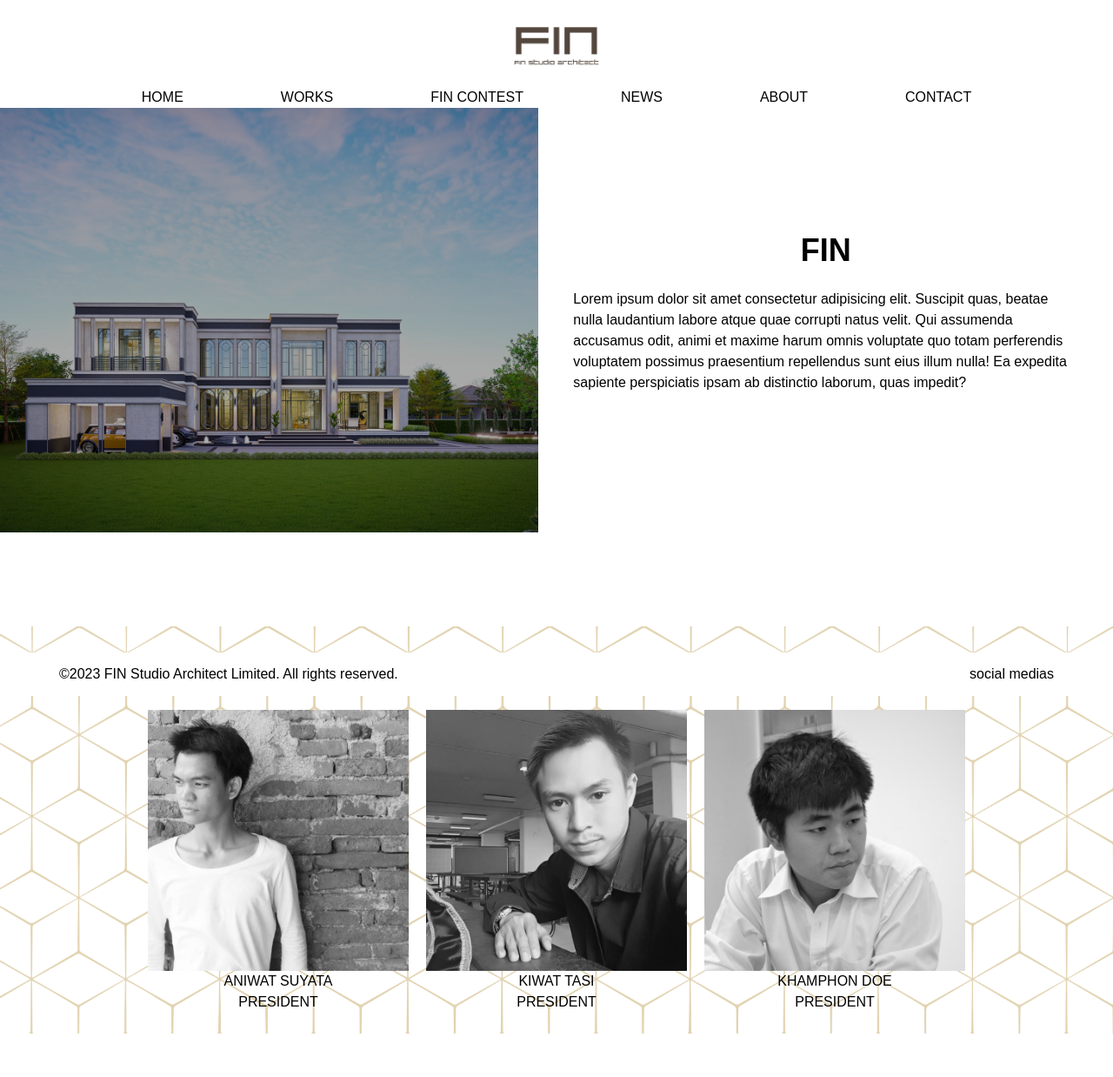
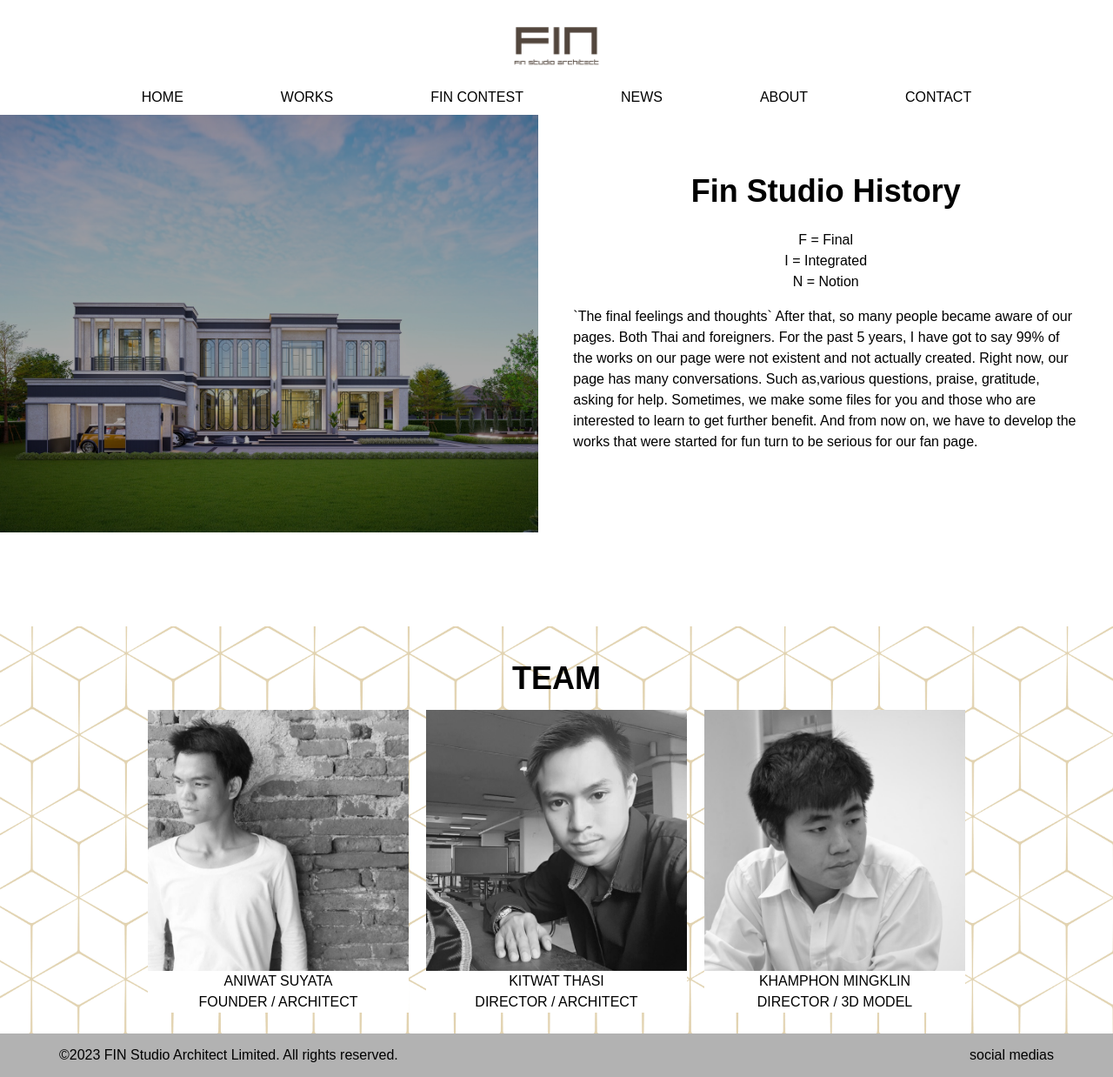
Before and after one commit to thanatP-Bz/fin-studio, a Next.js app: page /about in a window 1280 px wide. Shown: the whole page at 87% size. Built offline with nearby package versions, Linux system fonts and the light colour scheme; a web font is replaced by a local one.

Commit message:
addContact

```diff
--- a/src/app/about/page.jsx
+++ b/src/app/about/page.jsx
@@ -11,14 +11,25 @@ const About = () => {
         <div className="about-img flex h-[50%] w-full items-center justify-center overflow-hidden bg-cover md:h-[70%]"></div>
 
         <div className=" flex h-[50%] w-full flex-col items-center justify-start gap-y-0 p-5 md:h-[70%] md:justify-center md:gap-x-4 md:gap-y-6 md:p-10">
-          <h1 className="text-2xl font-bold md:text-4xl">FIN</h1>
+          <h1 className="text-2xl font-bold md:text-4xl">Fin Studio History</h1>
           <p>
-            Lorem ipsum dolor sit amet consectetur adipisicing elit. Suscipit
-            quas, beatae nulla laudantium labore atque quae corrupti natus
-            velit. Qui assumenda accusamus odit, animi et maxime harum omnis
-            voluptate quo totam perferendis voluptatem possimus praesentium
-            repellendus sunt eius illum nulla! Ea expedita sapiente perspiciatis
-            ipsam ab distinctio laborum, quas impedit?
+            <div className="mb-4 text-center">
+              F = Final
+              <br />
+              I = Integrated
+              <br />
+              N = Notion
+              <br />
+            </div>
+            `The final feelings and thoughts` After that, so many people became
+            aware of our pages. Both Thai and foreigners. For the past 5 years,
+            I have got to say 99% of the works on our page were not existent and
+            not actually created. Right now, our page has many conversations.
+            Such as,various questions, praise, gratitude, asking for help.
+            Sometimes, we make some files for you and those who are interested
+            to learn to get further benefit. And from now on, we have to develop
+            the works that were started for fun turn to be serious for our fan
+            page.
           </p>
         </div>
       </div>
@@ -27,24 +38,24 @@ const About = () => {
       <div className="team-img mx-auto mt-[10%] w-full  bg-red-200 py-6 text-center uppercase md:my-0">
         <h1 className="p-4 text-2xl font-bold md:text-4xl">team</h1>
         <div className="flex flex-col items-center justify-center gap-5 md:flex-row md:items-start">
-          <div>
+          <div className="bg-white">
             <Image src={aniwat} width={300} height={300} alt="aniwat" />
 
             <h1>Aniwat Suyata</h1>
-            <p>president</p>
+            <p>Founder / Architect</p>
           </div>
 
-          <div>
+          <div className="bg-white">
             <Image src={kitwat} width={300} height={300} alt="kitwat" />
-            <h1>Kiwat Tasi</h1>
-            <p>president</p>
+            <h1>Kitwat Thasi</h1>
+            <p>Director / Architect</p>
           </div>
 
-          <div>
+          <div className="bg-white">
             <Image src={kamphon} width={300} height={300} alt="kamphon" />
 
-            <h1>Khamphon Doe</h1>
-            <p>president</p>
+            <h1>Khamphon Mingklin</h1>
+            <p>Director / 3D model</p>
           </div>
         </div>
       </div>
--- a/src/app/contact/page.jsx
+++ b/src/app/contact/page.jsx
@@ -1,7 +1,37 @@
 import React from "react";
 
 const Contact = () => {
-  return <></>;
+  return (
+    <>
+      <div className="flex h-[90vh] w-screen flex-col items-center justify-center md:flex-row">
+        <div className=" flex h-[50%] w-full flex-col items-center justify-start gap-y-0 p-5 md:h-[70%] md:justify-center md:gap-x-4 md:gap-y-6 md:p-10">
+          <h1 className="text-2xl font-bold md:text-4xl">Contact</h1>
+          <p>
+            FIN STUDIO ARCHITECT LIMITED
+            <br />
+            159/191 SAMMAKORN AVENUE CHAIYAPHRUEK-WONGWAEN, LAM PHO, BANG BUA
+            THONG DISTRICT, NONTHABURI 11110, THAILAND
+            <br />
+            T : 081 924 3132 , 080 125 1848 , 086 135 5715
+            <br />
+            FACEBOOK PAGE : Fin Studio Architect E :
+            finstudioarchitect@gmail.com
+          </p>
+        </div>
+
+        <div className="flex h-[50%] w-full items-center justify-center overflow-hidden bg-cover md:h-[70%]">
+          <iframe
+            src="https://www.google.com/maps/embed?pb=!1m18!1m12!1m3!1d15490.467505245035!2d100.438514310702!3d13.921833811271211!2m3!1f0!2f0!3f0!3m2!1i1024!2i768!4f13.1!3m3!1m2!1s0x30e2857afab65b13%3A0xd9efdb3a1c55c3b9!2z4Liq4Lix4Lih4Lih4Liy4LiB4Lij!5e0!3m2!1sen!2sus!4v1687573549858!5m2!1sen!2sus"
+            width="700"
+            height="450"
+            allowfullscreen=""
+            loading="lazy"
+            referrerpolicy="no-referrer-when-downgrade"
+          ></iframe>
+        </div>
+      </div>
+    </>
+  );
 };
 
 export default Contact;
--- a/src/app/globals.css
+++ b/src/app/globals.css
@@ -27,7 +27,7 @@
 
 .link-underline-black {
   background-image: linear-gradient(transparent, transparent),
-    linear-gradient(#fff, #fff);
+    linear-gradient(#000, #000);
 }
 
 .link-underline:hover {
@@ -78,4 +78,9 @@ body {
   background-image: url(../../public/19742.jpg);
   background-position: center;
   background-size: cover;
+  background-repeat: no-repeat;
 }
+
+.footer-img {
+  background-image: linear-gradient(rgba(0, 0, 0, 0.3), rgba(0, 0, 0, 0.3));
+}
--- a/src/components/footer/Footer.jsx
+++ b/src/components/footer/Footer.jsx
@@ -2,10 +2,12 @@ import React from "react";
 
 const Footer = () => {
   return (
-    <div className="container sticky bottom-0 w-screen flex-col items-center justify-between bg-white text-center text-black md:z-0 md:flex-row">
-      <p className="p-0 md:p-2">
-        ©2023 FIN Studio Architect Limited. All rights reserved.
-      </p>
+    <div className="h-150px footer-img container w-screen flex-col items-center justify-between text-center text-black md:z-0 md:flex-row">
+      <div>
+        <p className="p-0 md:p-2">
+          ©2023 FIN Studio Architect Limited. All rights reserved.
+        </p>
+      </div>
       <div className="p-0 md:p-2">
         <p>social medias</p>
       </div>
--- a/src/components/navbar/NavbarMain.jsx
+++ b/src/components/navbar/NavbarMain.jsx
@@ -38,7 +38,7 @@ const links = [
 
 const NavbarMain = () => {
   return (
-    <div className="fixed left-0 z-30 hidden w-full bg-white  md:block">
+    <div className="fixed left-0 z-30 hidden w-full bg-white pb-2  md:block">
       <nav className=" h-full flex-col items-center justify-between">
         <div className="flex h-full flex-col items-center ">
           <Link href="/">
@@ -59,7 +59,9 @@ const NavbarMain = () => {
                   href={link.url}
                   className="text-md uppercase"
                 >
-                  <span>{link.title}</span>
+                  <span className="link link-underline link-underline-black">
+                    {link.title}
+                  </span>
                 </Link>
               );
             })}
--- a/src/components/navbar/NavbarSmall.jsx
+++ b/src/components/navbar/NavbarSmall.jsx
@@ -14,9 +14,7 @@ const NavbarSmall = ({ links, clickHandler }) => {
               onClick={clickHandler}
               className="text-xl uppercase"
             >
-              <span className="link link-underline link-underline-black">
-                {link.title}
-              </span>
+              <span>{link.title}</span>
             </Link>
           );
         })}
```
Also changed, not shown: 1 other file (tests, documents, lock files or other folders).
